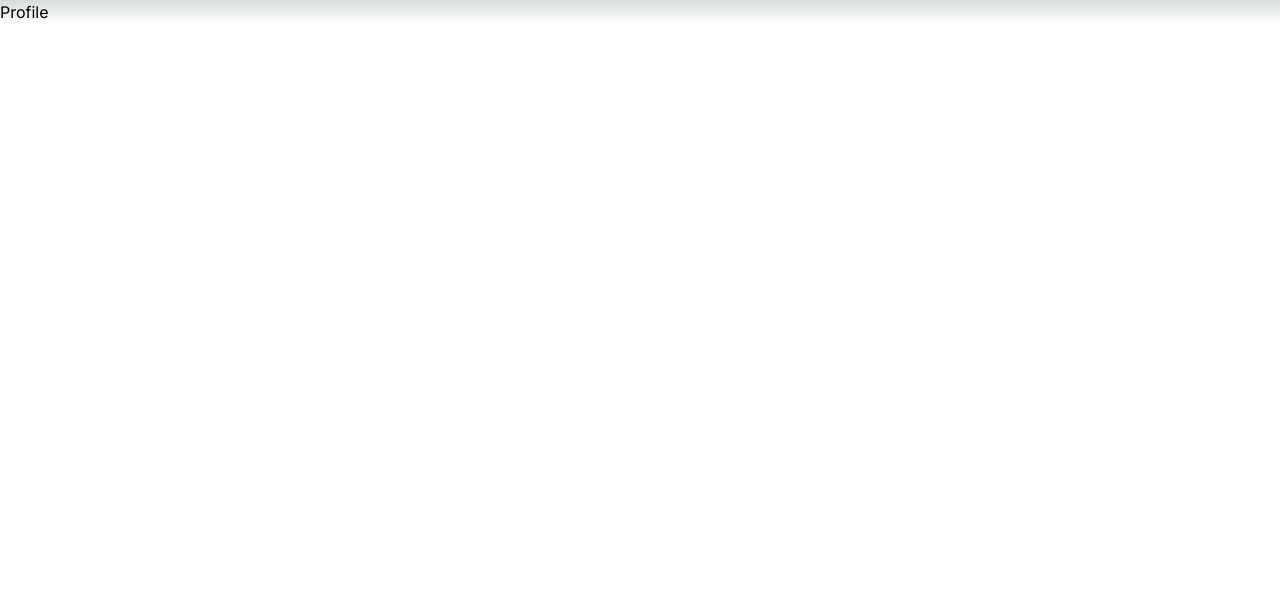
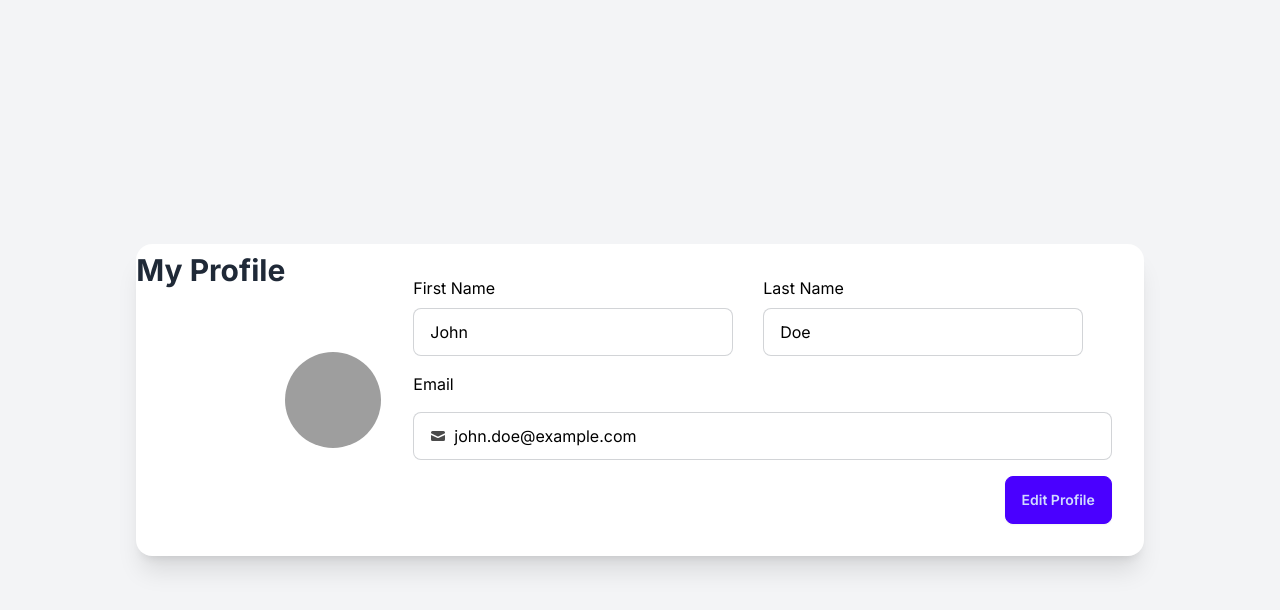
Before and after one commit to ramath-x/next-login, a Next.js app: page /profile in a window 1280 px wide. Shown: the top 610 px of the page. Built offline with nearby package versions, Linux system fonts and the light colour scheme; grey boxes are pictures that could not be loaded.

Commit message:
fornt-end -components ProfileForm

```diff
--- a/app/components/LoginForm.js
+++ b/app/components/LoginForm.js
@@ -3,7 +3,7 @@ export default function LoginForm() {
 
         <div className="flex items-center justify-center min-h-screen bg-gray-100">
             <div className="w-full max-w-md p-8 space-y-8 bg-white rounded-xl shadow-lg">
-                <h2 className="text-3xl font-bold text-center text-gray-800">Login</h2>
+                <div className="text-3xl font-bold text-center text-gray-800">Login</div>
                 <form onSubmit="#" className="">
                     <div>Email
                         <label class="mt-2 mb-2 input input-bordered flex items-center gap-2">
--- a/app/components/ProfileForm.js
+++ b/app/components/ProfileForm.js
@@ -0,0 +1,47 @@
+export default function ProfileForm() {
+
+    return (
+        <div className="flex items-center justify-center min-h-screen bg-gray-100">
+            <div className="card lg:card-side bg-base-100 shadow-xl">
+                <div className="mt-2 mb-2 text-3xl font-bold text-center text-gray-800">My Profile</div>
+                <div className="mt-2 mb-2 avatar items-center justify-center">
+                    <div className="w-24 rounded-full">
+                        <img src="https://img.daisyui.com/images/stock/photo-1534528741775-53994a69daeb.webp" />
+                    </div>
+                </div>
+                <div className="card-body">
+                    <div className="flex flex-row">
+                        <div>
+                            <label className="mt-2 mb-2">First Name</label>
+                            <input className="mt-2 mb-2 input input-bordered w-full max-w-xs" type="text" name="firstName" value="John"></input>
+                        </div>
+                        <div>
+
+                            <label className="mt-2 mb-2">Last Name</label>
+                            <input className="mt-2 mb-2 input input-bordered w-full max-w-xs" type="text" name="lastName" value="Doe"></input>
+                        </div>
+                    </div>
+                    <div className="">
+                        Email
+                    </div>
+                    <label className="mt-2 mb-2 input input-bordered flex items-center gap-2">
+                        <svg
+                            xmlns="http://www.w3.org/2000/svg"
+                            viewBox="0 0 16 16"
+                            fill="currentColor"
+                            class="h-4 w-4 opacity-70">
+                            <path
+                                d="M2.5 3A1.5 1.5 0 0 0 1 4.5v.793c.026.009.051.02.076.032L7.674 8.51c.206.1.446.1.652 0l6.598-3.185A.755.755 0 0 1 15 5.293V4.5A1.5 1.5 0 0 0 13.5 3h-11Z" />
+                            <path
+                                d="M15 6.954 8.978 9.86a2.25 2.25 0 0 1-1.956 0L1 6.954V11.5A1.5 1.5 0 0 0 2.5 13h11a1.5 1.5 0 0 0 1.5-1.5V6.954Z" />
+                        </svg>
+                        <input className="" type="email" name="email" value="john.doe@example.com"></input>
+                    </label>
+                    <div className="flex flex-row-reverse">
+                        <button className="btn btn-primary">Edit Profile</button>
+                    </div>
+                </div>
+            </div>
+        </div>
+    );
+}
--- a/app/profile/page.js
+++ b/app/profile/page.js
@@ -1,3 +1,8 @@
+import ProfileForm from "../components/ProfileForm";
 export default function Register() {
-    return <div>Profile</div>;
+    return (
+        <>
+            <ProfileForm />
+        </>
+    );
 }
```
